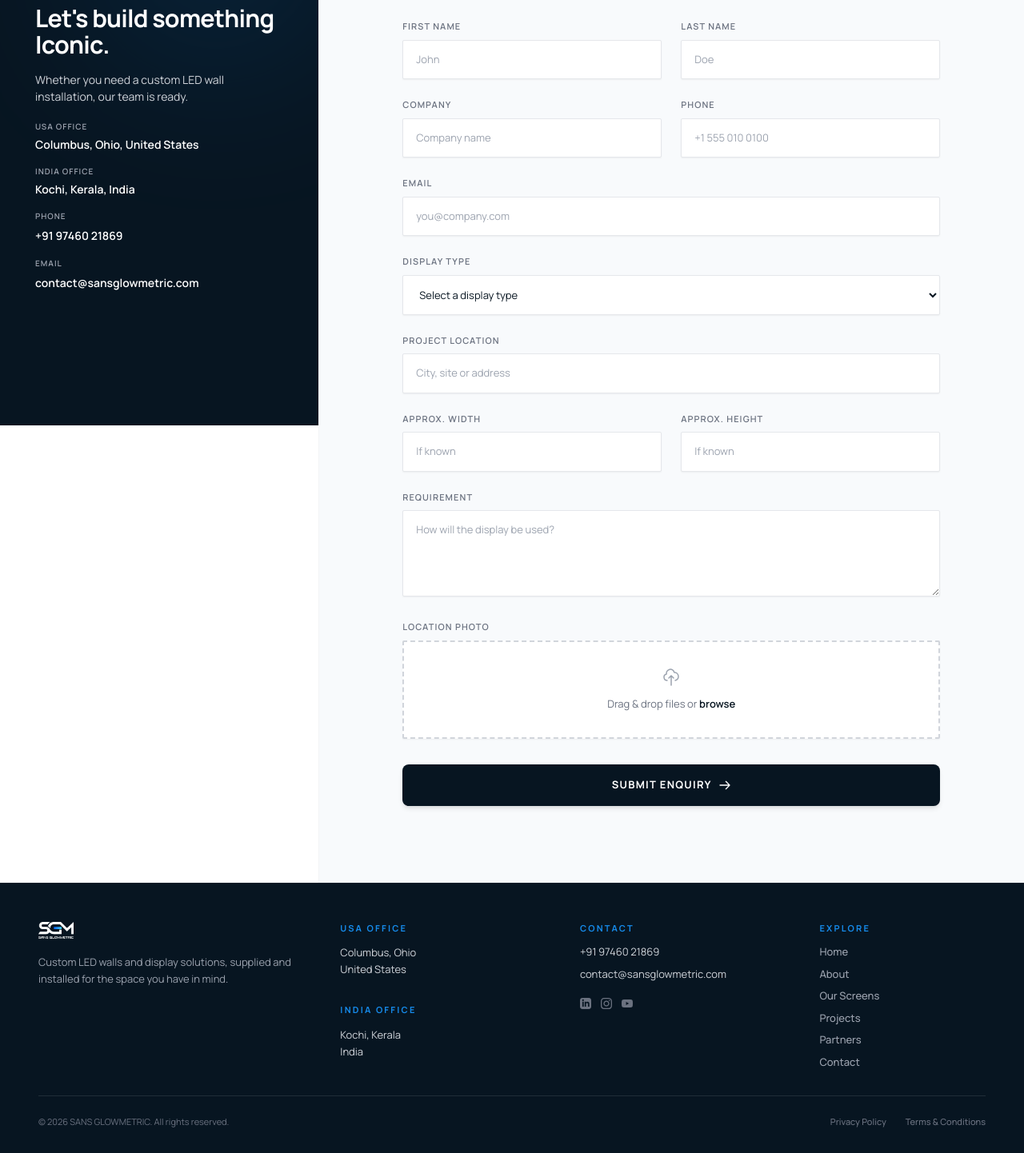
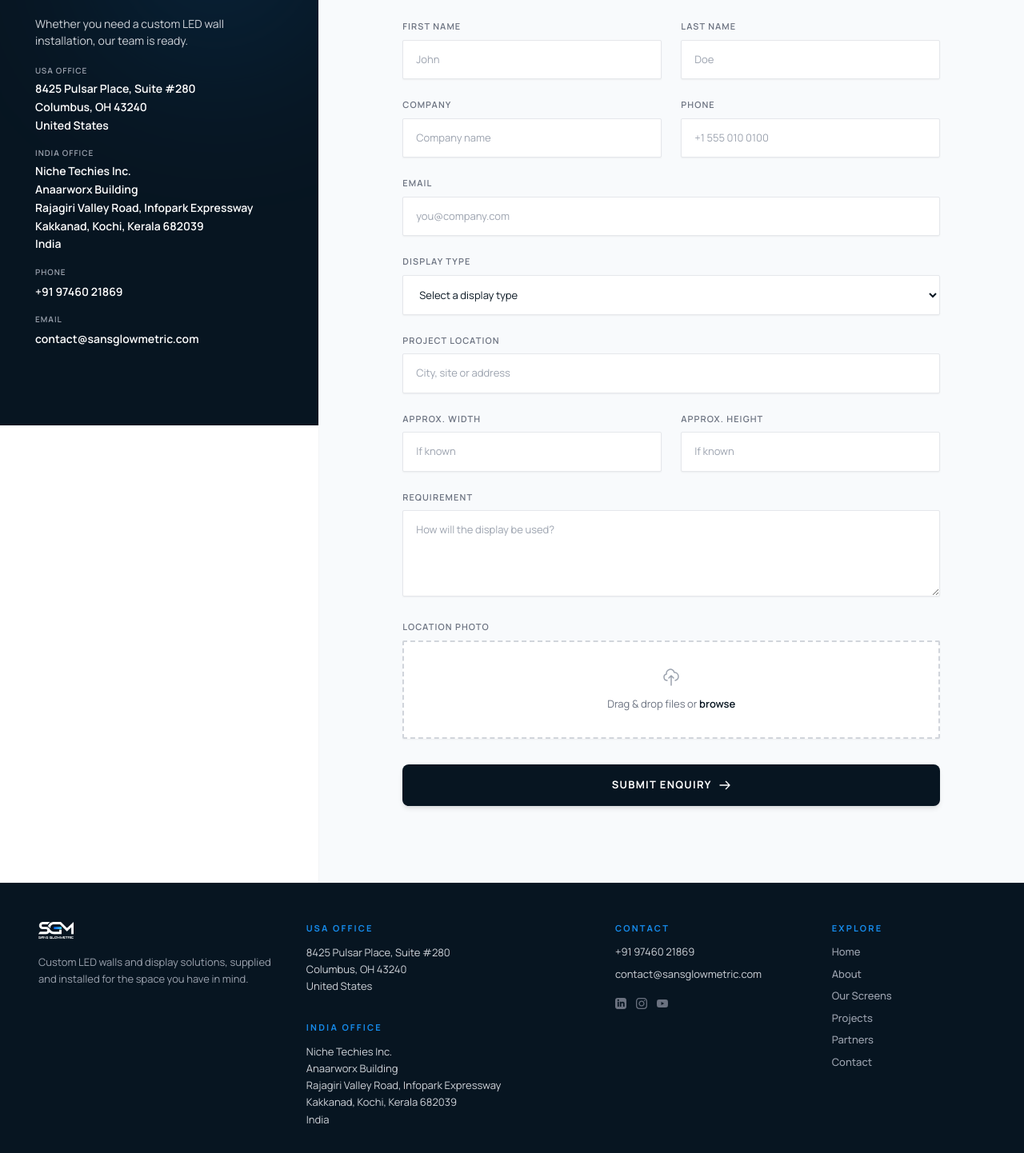
Before and after one commit to PrasobhPS/LED, a React (Vite) app in the folder client/: page /contact in a window 1280 px wide. Shown: the part 268-1710 px from the top of the page at 80% size. Built offline with nearby package versions, Linux system fonts and the light colour scheme.

Commit message:
Address change

```diff
--- a/client/src/components/SiteFooter.jsx
+++ b/client/src/components/SiteFooter.jsx
@@ -17,12 +17,16 @@ export default function SiteFooter() {
           <div>
             <p className="text-[11px] font-bold tracking-[0.2em] uppercase text-[#168BEB] mb-3">USA Office</p>
             <p className="text-[13px] text-gray-300 leading-relaxed">
-              Columbus, Ohio<br />
+              8425 Pulsar Place, Suite #280<br />
+              Columbus, OH 43240<br />
               United States
             </p>
             <p className="text-[11px] font-bold tracking-[0.2em] uppercase text-[#168BEB] mt-8 mb-3">India Office</p>
             <p className="text-[13px] text-gray-300 leading-relaxed">
-              Kochi, Kerala<br />
+              Niche Techies Inc.<br />
+              Anaarworx Building<br />
+              Rajagiri Valley Road, Infopark Expressway<br />
+              Kakkanad, Kochi, Kerala 682039<br />
               India
             </p>
           </div>
--- a/client/src/pages/ContactPage.jsx
+++ b/client/src/pages/ContactPage.jsx
@@ -19,11 +19,21 @@ export default function ContactPage() {
             <div className="flex flex-col gap-4">
               <div>
                 <p className="contact-sidebar-label uppercase tracking-widest text-gray-400 font-semibold mb-1">USA Office</p>
-                <p className="contact-sidebar-value font-semibold text-white">Columbus, Ohio, United States</p>
+                <p className="contact-sidebar-value font-semibold text-white leading-relaxed">
+                  8425 Pulsar Place, Suite #280<br />
+                  Columbus, OH 43240<br />
+                  United States
+                </p>
               </div>
               <div>
                 <p className="contact-sidebar-label uppercase tracking-widest text-gray-400 font-semibold mb-1">India Office</p>
-                <p className="contact-sidebar-value font-semibold text-white">Kochi, Kerala, India</p>
+                <p className="contact-sidebar-value font-semibold text-white leading-relaxed">
+                  Niche Techies Inc.<br />
+                  Anaarworx Building<br />
+                  Rajagiri Valley Road, Infopark Expressway<br />
+                  Kakkanad, Kochi, Kerala 682039<br />
+                  India
+                </p>
               </div>
               <div>
                 <p className="contact-sidebar-label uppercase tracking-widest text-gray-400 font-semibold mb-1">Phone</p>
--- a/client/src/styles/contact.css
+++ b/client/src/styles/contact.css
@@ -86,7 +86,7 @@ select.is-invalid {
     height: calc(100vh - 72px);
     max-height: calc(100vh - 72px);
     justify-content: safe center;
-    overflow: hidden;
+    overflow: auto;
     padding: 1.75rem 2.75rem 1.5rem;
   }
 
--- a/client/src/styles/overrides.css
+++ b/client/src/styles/overrides.css
@@ -98,7 +98,7 @@ nav button:active,
 
 @media (min-width: 900px) {
   .site-footer-grid {
-    grid-template-columns: 1.3fr 1fr 1fr 0.8fr;
+    grid-template-columns: 1.15fr 1.35fr 0.9fr 0.75fr;
   }
 }
 
```
